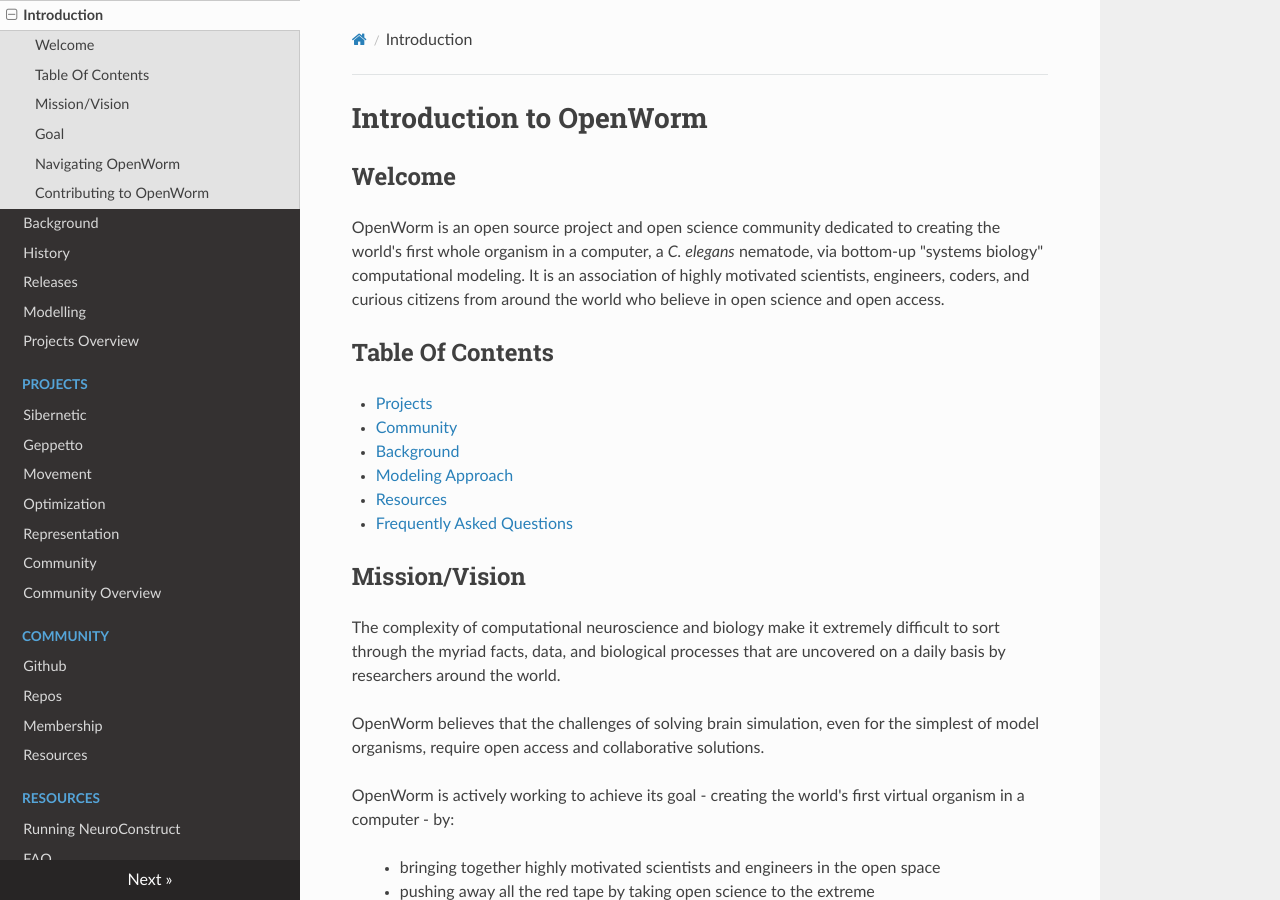
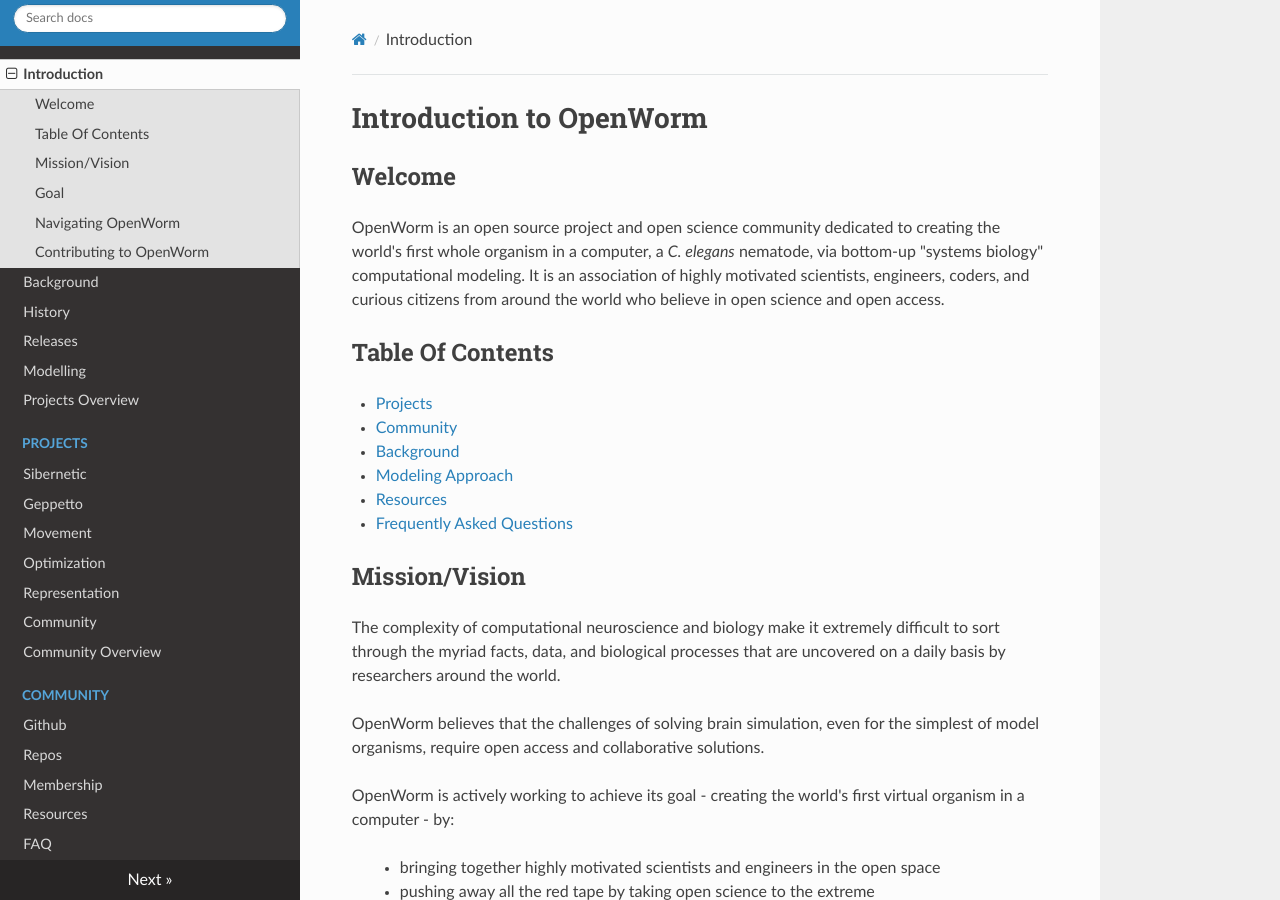
Before and after one commit to openworm/openworm_docs, an MkDocs documentation site: the page built from docs/index.md, in a window 1280 px wide and 900 px high. Built offline with MkDocs 1.6.1, drawn with Linux system fonts in a browser that asks for light colours; nearby versions of some CDN libraries; old or Windows-style settings are respelled for this version of MkDocs; some of the changed lines change nothing that is shown.

Commit message:
more mods to high level structure

```diff
--- a/docs/index.md
+++ b/docs/index.md
@@ -9,8 +9,8 @@
 Table Of Contents
 -----------------
 
-- [Projects](/Projects/projects/)
-- [Community](/Community/community/)
+- [Projects](/projects/)
+- [Community](/community/)
 - [Background](background/)
 - [Modeling Approach](modeling/)
 - [Resources](resources/)
--- a/mkdocs.yml
+++ b/mkdocs.yml
@@ -13,10 +13,9 @@
   - [Projects/optimization.md, Projects, Optimization]
   - [Projects/datarep.md, Projects, Representation]
   - [Projects/community-proj.md, Projects, Community]
-  - [Community/community.md, Community Overview]
+  - [community.md, Community Overview]
   - [Community/github.md, Community, Github]
   - [Community/repositories.md, Community, Repos]
   - [Community/membership.md, Community, Membership]
   - [Resources/resources.md, Resources]
-  - [Resources/running-nc.md, Resources, Running NeuroConstruct]
   - [faq.md, FAQ]
```
Also changed, not shown: docs/community.md (renamed from docs/Community/community.md).
